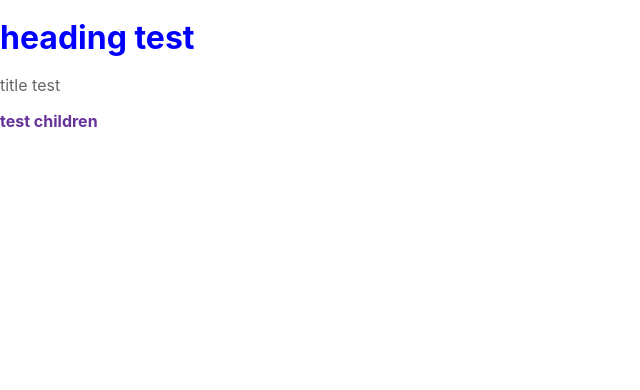
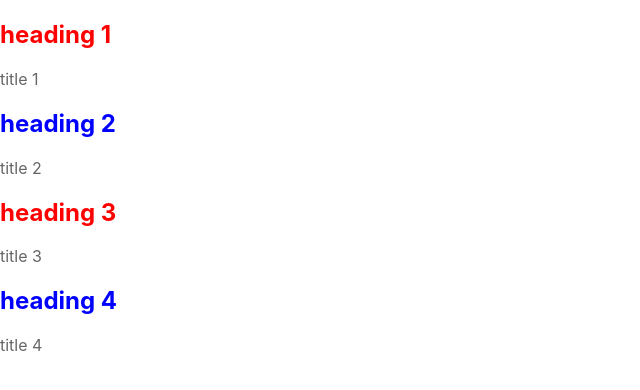
Before and after one commit to nguyenanhtuanHDU/react-learning, a React (Create React App) app: page / in a window 1280 px wide. Shown: the top 390 px of the page, without its empty margins (0-640 px from the left). Built offline with nearby package versions, Linux system fonts and the light colour scheme.

Commit message:
rendering list using map

```diff
--- a/src/App.js
+++ b/src/App.js
@@ -1,12 +1,21 @@
 import './App.scss';
 import Feature from './components/Feature/Feature';
+import { FeatureData } from './components/Feature/FeatureData';
 
 function App() {
+  console.log(FeatureData);
   return (
     <div className='App'>
-      <Feature heading='heading test' title='title test' />
-      <Feature>test children</Feature>
-      {/* giá trị ở giữa 2 div đóng mở là children bên prop */}
+      {FeatureData &&
+        FeatureData.length > 0 &&
+        FeatureData.map((feature, index) => (
+          <Feature
+            key={index}
+            heading={feature.heading}
+            title={feature.title}
+            className={index % 2 === 0 ? 'red' : 'blue'}
+          ></Feature>
+        ))}
     </div>
   );
 }
--- a/src/App.scss
+++ b/src/App.scss
@@ -0,0 +1,6 @@
+.red {
+  color: red;
+}
+.blue {
+  color: blue;
+}
--- a/src/components/Feature/Feature.js
+++ b/src/components/Feature/Feature.js
@@ -1,11 +1,11 @@
 import './Feature.scss';
 
-const Feature = ({ children, heading, title }) => {
+const Feature = ({ children, heading, title, className }) => {
   return (
     <div className='feature'>
       <strong>{children}</strong>
       {/* children: giá trị ở giữa thẻ đóng và mở component */}
-      <h2 className='feature-heading'>{heading}</h2>
+      <h2 className={className}>{heading}</h2>
       <p className='feature-title'>{title}</p>
     </div>
   );
--- a/src/components/Feature/Feature.scss
+++ b/src/components/Feature/Feature.scss
@@ -2,7 +2,7 @@
   &-heading {
     font-size: 32px;
     line-height: 22px;
-    color: blue;
+    // color: blue;
   }
   &-title {
     opacity: 0.6;
--- /dev/null
+++ b/src/components/Feature/FeatureData.js
@@ -0,0 +1,18 @@
+export const FeatureData = [
+  {
+    heading: 'heading 1',
+    title: 'title 1',
+  },
+  {
+    heading: 'heading 2',
+    title: 'title 2',
+  },
+  {
+    heading: 'heading 3',
+    title: 'title 3',
+  },
+  {
+    heading: 'heading 4',
+    title: 'title 4',
+  },
+];
```
